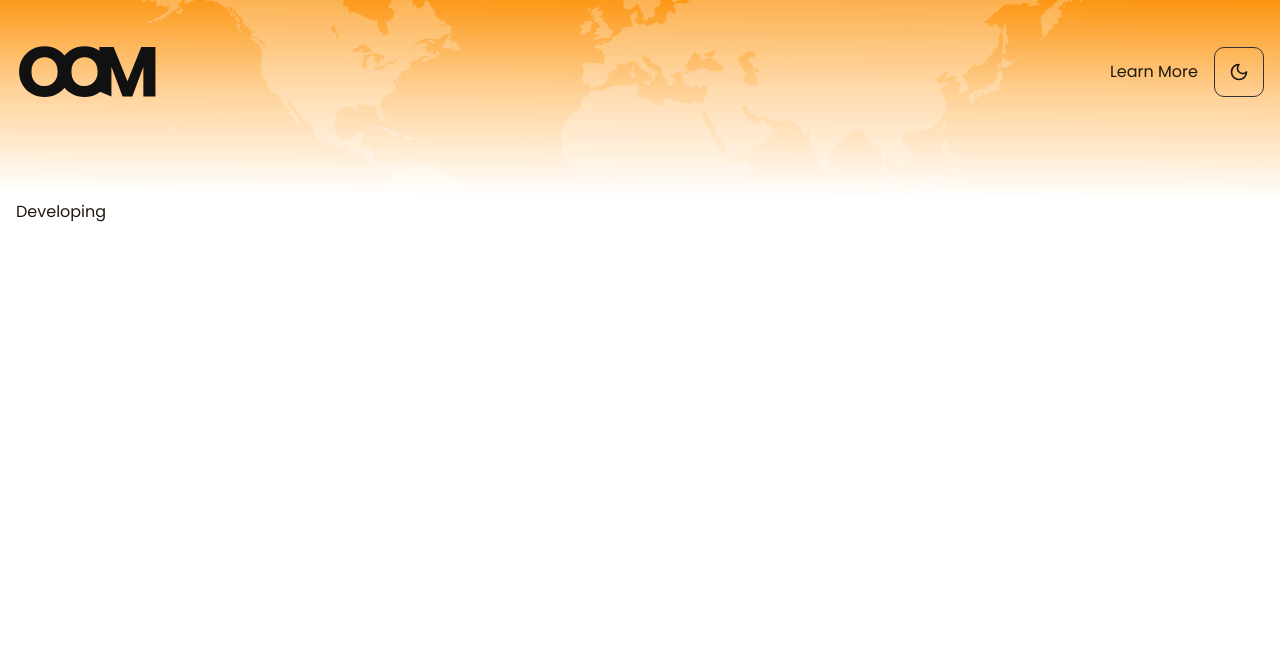
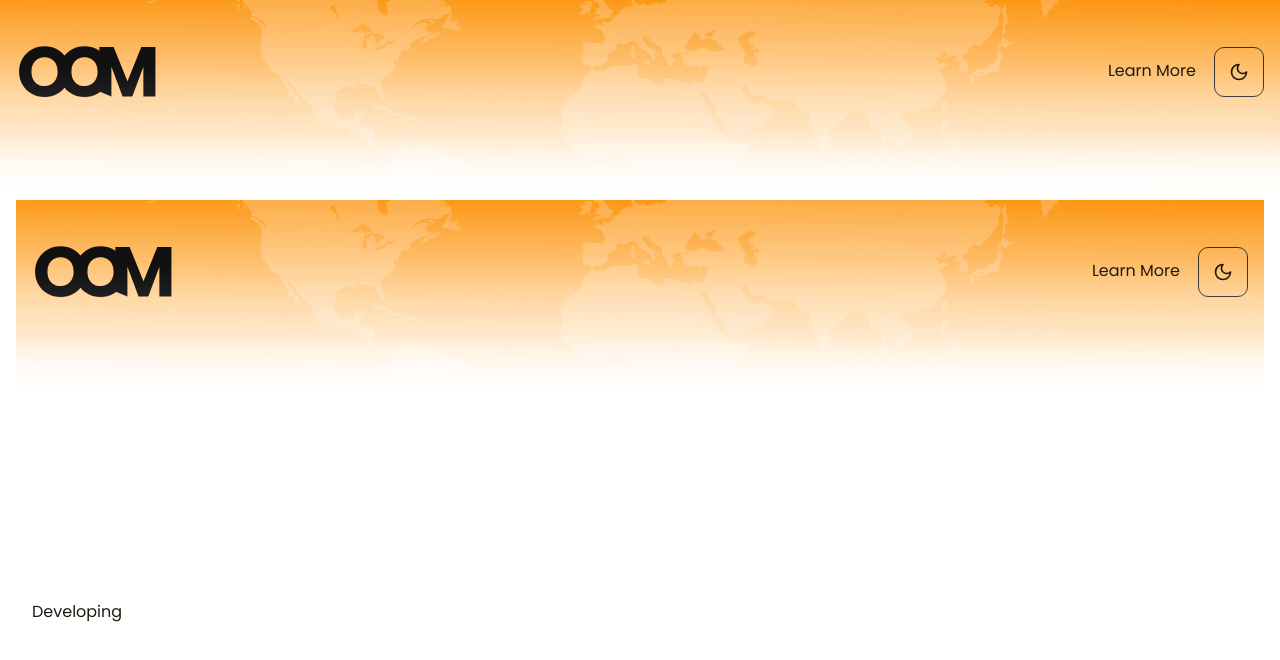
Before and after one commit to Tyaaa-aa/oddsofme, a Nuxt app: page / in a window 1280 px wide. Shown: the top 660 px of the page. Built offline with nearby package versions, Linux system fonts and the light colour scheme; no server answers.

Commit message:
[feat]: Improved Header and Default Layout

```diff
--- a/components/Header.vue
+++ b/components/Header.vue
@@ -1,12 +1,16 @@
 <script lang="ts" setup>
 </script>
 <template>
-  <header class="absolute w-full h-[25dvh] left-1/2 transform -translate-x-1/2 top-0 overflow-hidden">
-    <MapSvg />
-    <div class="container mx-auto px-4 flex items-center justify-between">
+  <header class="w-full h-[25dvh] overflow-hidden">
+    <div id="map" class="container mx-auto">
+      <MapSvg />
+    </div>
+    <div class="container mx-auto px-4 flex items-center justify-between z-10 relative">
       <LogoSvg />
       <div class="flex items-center gap-4">
-        <NuxtLink to="/info">Learn More</NuxtLink>
+        <NuxtLink to="/info"
+          class="hover:border-b-foreground border-b-2 border-b-transparent transition-color duration-200 p-0.5">Learn More
+        </NuxtLink>
         <DarkLightButton />
       </div>
     </div>
@@ -15,5 +19,16 @@
 <style scoped>
 header {
   background: linear-gradient(0.4deg, rgba(255, 255, 255, 0) 4%, rgba(255, 164, 46, 0.51) 54.17%, rgba(252, 145, 7, 0.96) 99.81%);
+  backdrop-filter: blur(8px);
+  mask: linear-gradient(rgb(0, 0, 0, 100%), rgb(0, 0, 0, 100%), rgb(0 0 0 / 86%), rgb(0 0 0 / 0%));
+}
+
+#map {
+  position: absolute;
+  top: 0;
+  left: 50%;
+  translate: -50% 0;
+  height: 25dvh;
+  overflow: hidden;
 }
 </style>
--- a/components/MapSvg.vue
+++ b/components/MapSvg.vue
@@ -1479,23 +1479,19 @@ path {
 }
 
 svg {
-  position: absolute;
+  opacity: 0.2;
+  animation: fade-in 500ms;
   z-index: -1;
-  opacity: 0.25;
   scale: 3;
-  transform-origin: 50% 45%;
-  animation: fade-in 500ms;
 }
 
 @keyframes fade-in {
   from {
     opacity: 0;
-    scale: 2.7;
   }
 
   to {
-    opacity: 0.25;
-    scale: 3;
+    opacity: 0.2;
   }
 }
 </style>
--- a/layouts/default.vue
+++ b/layouts/default.vue
@@ -2,5 +2,8 @@
 
 </script>
 <template>
-	<slot />
+	<Header />
+	<main class="container mx-auto px-4 block max-h-[75dvh] overflow-y-auto">
+		<slot />
+	</main>
 </template>
```
